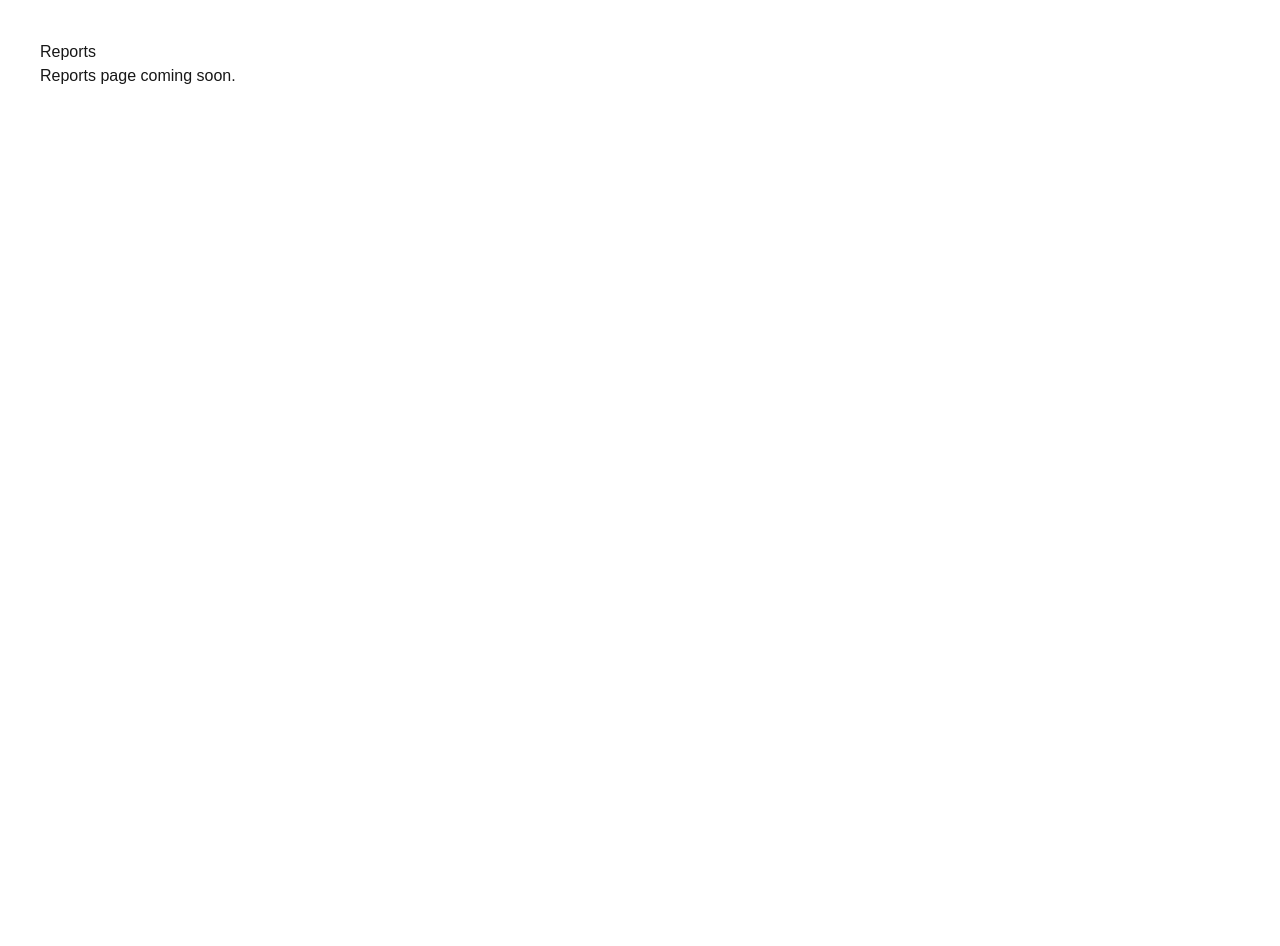
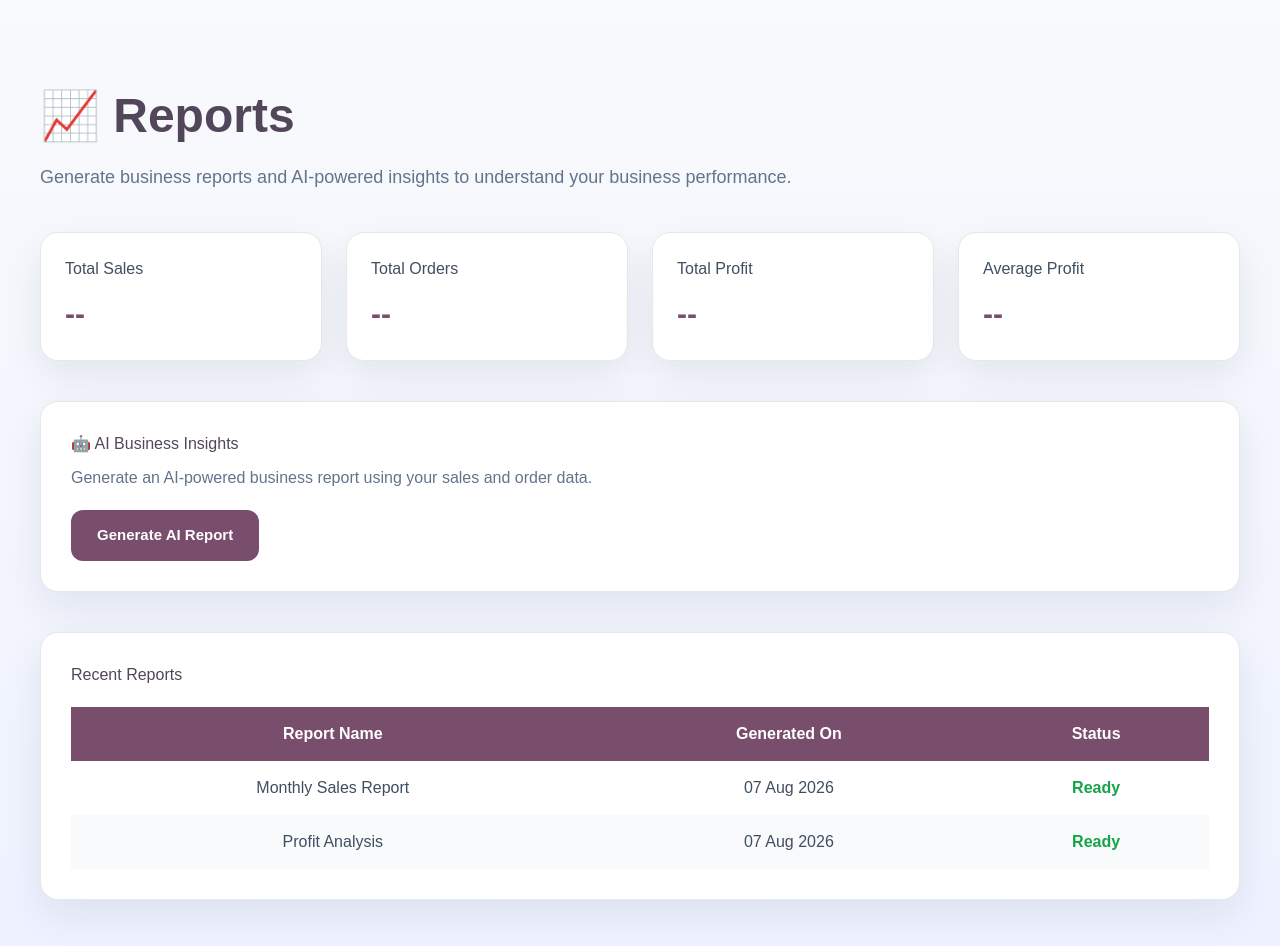
Before and after one commit to hrishika12-06patel/MetricMind, a Next.js app in the folder frontend/: page /reports in a window 1280 px wide. Shown: the top 946 px of the page. Before the commit the page ends 800 px from the top, so only its background shows below. Built offline with nearby package versions, Linux system fonts and the light colour scheme.

Commit message:
Complete Reports page UI and prepare AI integration

```diff
--- a/frontend/app/orders/page.tsx
+++ b/frontend/app/orders/page.tsx
@@ -61,7 +61,7 @@ const totalProfit = orders.reduce(
         alignItems: "center",
         height: "100vh",
         fontSize: "24px",
-        color: "#0F766E",
+        color: "#794d6c",
         }}
       >
          Loading Orders...
@@ -70,7 +70,7 @@ const totalProfit = orders.reduce(
   }
 
   if (error) {
-    return <h2 style={{ padding: "40px", color: "red" }}>{error}</h2>;
+    return <h2 style={{ padding: "40px", color: "#DC2626" }}>{error}</h2>;
   }
 
   if (orders.length === 0) {
@@ -79,7 +79,7 @@ const totalProfit = orders.reduce(
 
   return (
     <div style={{ padding: "40px",
-      background: "#F8FAFC",
+      background: "linear-gradient(to bottom, #F8FAFC 0%, #EEF2FF 100%)",
       minHeight: "100vh",
       fontFamily: "Arial, sans-serif",
       color: "#1F2937",
@@ -94,7 +94,7 @@ const totalProfit = orders.reduce(
   <h1
     style={{
       fontSize: "36px",
-      color: "#0F766E",
+      color: "#52465A",
       marginBottom: "8px",
     }}
   >
@@ -103,7 +103,7 @@ const totalProfit = orders.reduce(
 
   <p
     style={{
-      color: "#6B7280",
+      color: "#64748B",
       fontSize: "16px",
     }}
   >
@@ -134,15 +134,51 @@ const totalProfit = orders.reduce(
       padding: "10px",
       width: "300px",
       borderRadius: "8px",
-      border: "1px solid #ccc",
+      border: "1px solid #E5E7EB",
     }}
   />
 
-  <button>Search</button>
+  <button
+    style={{
+      background:"#794d6c",
+      color:"white",
+      border:"none",
+      padding:"10px 18px",
+      borderRadius:"8px",
+      cursor:"pointer",
+    fontWeight:"600"
+    }}
+  >
+    Search
+  </button>
 
-  <button>Filter</button>
+  <button
+    style={{
+      background:"#794d6c",
+      color:"white",
+      border:"none",
+      padding:"10px 18px",
+      borderRadius:"8px",
+      cursor:"pointer",
+      fontWeight:"600"
+    }}
+  >
+    Filter
+  </button>
 
-  <button>Sort</button>
+  <button
+    style={{
+      background:"#794d6c",
+      color:"white",
+      border:"none",
+      padding:"10px 18px",
+      borderRadius:"8px",
+      cursor:"pointer",
+      fontWeight:"600"
+    }}
+  >
+    Sort
+  </button>
 </div>
 
 <div
@@ -164,17 +200,18 @@ const totalProfit = orders.reduce(
   >
     <h3
       style={{
-        color: "#6B7280",
-        marginBottom: "10px",
+        color: "#404e62",
+        marginBottom: "8px",
       }}
     >
       Total Orders
     </h3>
     <h2
       style={{
-        color: "#0F766E",
+        color: "#794d6c",
         fontSize: "30px",
         margin: 0,
+        fontWeight:"700",
       }}
     >
       {orders.length}
@@ -201,7 +238,7 @@ const totalProfit = orders.reduce(
     </h3>
     <h2
       style={{
-        color: "#0F766E",
+        color: "#794d6c",
         fontSize: "30px",
         margin: 0,
       }}
@@ -230,7 +267,7 @@ const totalProfit = orders.reduce(
     </h3>
     <h2
       style={{
-        color: "#0F766E",
+        color: "#794d6c",
         fontSize: "30px",
         margin: 0,
       }}
@@ -257,7 +294,7 @@ const totalProfit = orders.reduce(
   <p
     style={{
       textAlign: "center",
-      color: "#6B7280",
+      color: "#404e62",
       padding: "20px",
     }}
   >
@@ -272,7 +309,7 @@ const totalProfit = orders.reduce(
           >
             <thead
               style={{
-                background: "#0F766E",
+                background: "#794d6c",
                 color: "white",
                 textAlign: "left",
               }}>
@@ -343,7 +380,7 @@ const totalProfit = orders.reduce(
                     style={{
                       padding: "12px",
                       textAlign: "center" ,
-                      color: "#059669",
+                      color: "#794d6c",
                       fontWeight: "bold"
                     }}
                   >
@@ -353,7 +390,7 @@ const totalProfit = orders.reduce(
                     style={{
                       padding: "12px",
                       textAlign: "center",
-                      color: "#2563EB",
+                      color: "#794d6c",
                       fontWeight: "bold",
                     }}
                   >
--- a/frontend/app/reports/page.tsx
+++ b/frontend/app/reports/page.tsx
@@ -1,13 +1,255 @@
+"use client";
+
+import { useState } from "react";
+
 export default function ReportsPage() {
+  const [report, setReport] = useState("");
+
+  const generateReport = () => {
+    setReport(
+      "AI-generated business report will appear here after backend integration."
+    );
+  };
+
   return (
     <div
       style={{
-        padding: "40px",
+        background: "linear-gradient(to bottom, #F8FAFC 0%, #EEF2FF 100%)",
+        minHeight: "100vh",
+        padding: "80px 40px",
+        fontFamily: "Arial, sans-serif",
+        color: "#404e62",
       }}
     >
-      <h1>Reports</h1>
+      {/* Header */}
+      <section
+        style={{
+          maxWidth: "1200px",
+          margin: "0 auto",
+        }}
+      >
+        <h1
+          style={{
+            fontSize: "48px",
+            fontWeight: "800",
+            color: "#52465A",
+            marginBottom: "10px",
+          }}
+        >
+          📈 Reports
+        </h1>
 
-      <p>Reports page coming soon.</p>
+        <p
+          style={{
+            fontSize: "18px",
+            color: "#64748B",
+            lineHeight: "30px",
+            marginBottom: "40px",
+          }}
+        >
+          Generate business reports and AI-powered insights to understand your
+          business performance.
+        </p>
+
+        {/* Summary Cards */}
+        <div
+          style={{
+            display: "grid",
+            gridTemplateColumns: "repeat(auto-fit,minmax(220px,1fr))",
+            gap: "24px",
+            marginBottom: "40px",
+          }}
+        >
+          {[
+            "Total Sales",
+            "Total Orders",
+            "Total Profit",
+            "Average Profit",
+          ].map((item) => (
+            <div
+              key={item}
+              style={{
+                background: "#FFFFFF",
+                borderRadius: "18px",
+                padding: "24px",
+                border: "1px solid #E5E7EB",
+                boxShadow: "0 15px 40px rgba(15,23,42,0.08)",
+              }}
+            >
+              <h3
+                style={{
+                  color: "#404e62",
+                  marginBottom: "10px",
+                }}
+              >
+                {item}
+              </h3>
+
+              <h2
+                style={{
+                  color: "#794d6c",
+                  fontSize: "30px",
+                  fontWeight: "700",
+                }}
+              >
+                --
+              </h2>
+            </div>
+          ))}
+        </div>
+
+        {/* AI Insights */}
+        <div
+          style={{
+            background: "#FFFFFF",
+            borderRadius: "18px",
+            padding: "30px",
+            border: "1px solid #E5E7EB",
+            boxShadow: "0 15px 40px rgba(15,23,42,0.08)",
+            marginBottom: "40px",
+          }}
+        >
+          <h2
+            style={{
+              color: "#52465A",
+              marginBottom: "10px",
+            }}
+          >
+            🤖 AI Business Insights
+          </h2>
+
+          <p
+            style={{
+              color: "#64748B",
+              marginBottom: "20px",
+            }}
+          >
+            Generate an AI-powered business report using your sales and order
+            data.
+          </p>
+
+          <button
+            onClick={generateReport}
+            style={{
+              background: "#794d6c",
+              color: "#FFFFFF",
+              border: "none",
+              padding: "14px 26px",
+              borderRadius: "12px",
+              cursor: "pointer",
+              fontWeight: "600",
+              fontSize: "15px",
+            }}
+          >
+            Generate AI Report
+          </button>
+
+          {report && (
+            <div
+              style={{
+                marginTop: "25px",
+                background: "#F8FAFC",
+                border: "1px solid #E5E7EB",
+                borderLeft: "5px solid #794d6c",
+                borderRadius: "12px",
+                padding: "20px",
+                color: "#404e62",
+                lineHeight: "28px",
+              }}
+            >
+              {report}
+            </div>
+          )}
+        </div>
+
+        {/* Recent Reports */}
+        <div
+          style={{
+            background: "#FFFFFF",
+            borderRadius: "18px",
+            padding: "30px",
+            border: "1px solid #E5E7EB",
+            boxShadow: "0 15px 40px rgba(15,23,42,0.08)",
+          }}
+        >
+          <h2
+            style={{
+              color: "#52465A",
+              marginBottom: "20px",
+            }}
+          >
+            Recent Reports
+          </h2>
+
+          <table
+            style={{
+              width: "100%",
+              borderCollapse: "collapse",
+            }}
+          >
+            <thead
+              style={{
+                background: "#794d6c",
+                color: "#FFFFFF",
+              }}
+            >
+              <tr>
+                <th style={{ padding: "15px" }}>Report Name</th>
+                <th style={{ padding: "15px" }}>Generated On</th>
+                <th style={{ padding: "15px" }}>Status</th>
+              </tr>
+            </thead>
+
+            <tbody>
+              <tr>
+                <td style={{ padding: "15px", textAlign: "center" }}>
+                  Monthly Sales Report
+                </td>
+
+                <td style={{ padding: "15px", textAlign: "center" }}>
+                  07 Aug 2026
+                </td>
+
+                <td
+                  style={{
+                    padding: "15px",
+                    textAlign: "center",
+                    color: "#16A34A",
+                    fontWeight: "600",
+                  }}
+                >
+                  Ready
+                </td>
+              </tr>
+
+              <tr
+                style={{
+                  background: "#F8FAFC",
+                }}
+              >
+                <td style={{ padding: "15px", textAlign: "center" }}>
+                  Profit Analysis
+                </td>
+
+                <td style={{ padding: "15px", textAlign: "center" }}>
+                  07 Aug 2026
+                </td>
+
+                <td
+                  style={{
+                    padding: "15px",
+                    textAlign: "center",
+                    color: "#16A34A",
+                    fontWeight: "600",
+                  }}
+                >
+                  Ready
+                </td>
+              </tr>
+            </tbody>
+          </table>
+        </div>
+      </section>
     </div>
   );
 }
```
